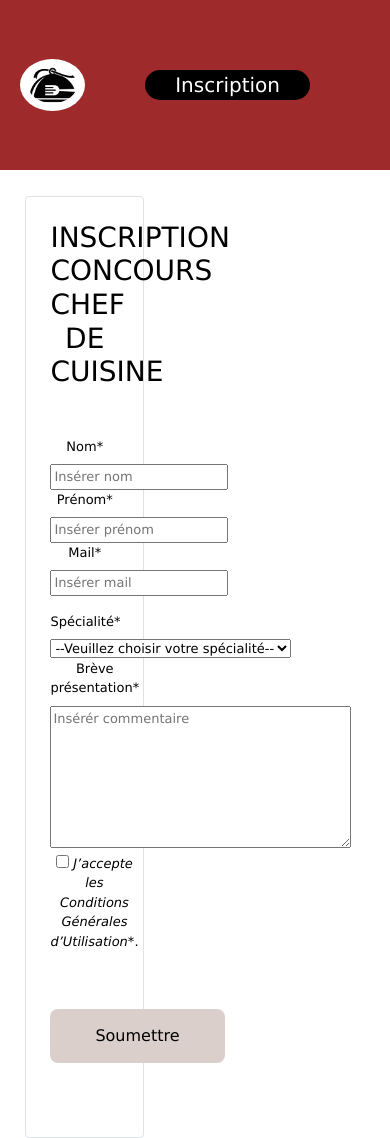
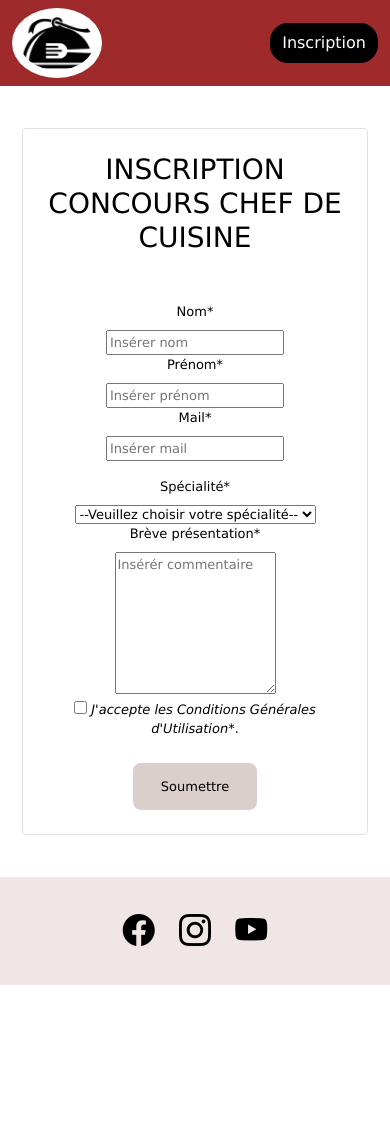
Before and after one commit to Aline-Horn/gastronomie, a plain HTML site: page inscription.html in a window 390 px wide. Shown: the top 1138 px of the page. After the commit the page ends 985 px from the top, so only its background shows below. Drawn offline with nearby package versions, Linux system fonts and the light colour scheme.

Commit message:
modification responsivite

```diff
--- a/css/style.css
+++ b/css/style.css
@@ -146,44 +146,44 @@ h1 {
 
 #button-formulaire {
   border: none;
-  color: white;
-  padding: 15px 45px;
-  margin: 50px 120px;
-  text-align: center;
-  text-decoration: none;
+  padding: 14px 28px;
+  border-radius: 8px;
+  background-color: rgb(219, 207, 204);
+  cursor: pointer;
+  transition: background-color 0.3s;
   display: inline-block;
-  font-size: 16px;
-  border-radius: 8px;
-  color: black;
-  background-color: rgb(219, 207, 204);
-  transition-duration: 0.4s;
-  cursor: pointer;
+  margin: 16px 0 0;
 }
 
 #formulaire-inscription {
   display: flex;
-  margin: 20px;
+  gap: 20px;
+  margin: 20px auto;
+  padding: 20px;
+  max-width: 1100px; /* evita estourar em telas grandes */
+  background-color: white;
   border: 2px solid white;
   border-radius: 10px;
-  padding: 1%;
-  justify-content: space-around;
-  background-color: white;
+  align-items: stretch; /* faz imagem “acompanhar” a altura */
 }
 
 #formulaire {
-  width: 35%;
-  flex-direction: column;
+  flex: 1; /* ocupa o espaço disponível */
+  min-width: 320px; /* evita ficar estreito demais */
 }
 
 #image-formulaire {
-  flex-direction: column;
-  width: 35%;
-  border-radius: 5px;
+  flex: 1;
+  min-width: 320px;
+  max-width: 520px; /* controla a largura máxima */
+  width: 100%;
+  height: auto;
+  object-fit: cover; /* “cola” e recorta sem deformar */
+  border-radius: 10px;
 }
 
 footer {
   background-color: rgb(240, 230, 230);
-  margin: 0 20px;
   flex-grow: 1; /* pour rester au milieu */
   text-align: center;
   padding: 30px 10px 30px;
@@ -197,31 +197,104 @@ footer {
 }
 
 @media screen and (max-width: 768px) {
+  /* NAV: menos alta + alinhamento correto */
+  nav {
+    padding: 8px 12px; /* deixa a nav mais “estreita” */
+    display: flex;
+    align-items: center;
+    justify-content: space-between;
+    flex-wrap: wrap; /* evita cortar itens */
+    gap: 8px;
+  }
+
+  /* Logo menor */
+  nav a img {
+    width: 90px; /* ajuste: 70–110px */
+    height: auto;
+  }
+
+  /* Se você tem título na nav e quer esconder */
+  nav h2 {
+    display: none;
+  }
+
+  /* Menu não cortar e ficar alinhado */
+  nav ul {
+    margin: 0;
+    padding: 0;
+    display: flex;
+    flex-wrap: wrap; /* permite quebrar linha */
+    gap: 8px;
+    justify-content: flex-end;
+    width: auto;
+  }
+
+  nav ul li {
+    list-style: none;
+  }
+
+  /* Link/botão "Inscription" não ficar cortado */
+  nav ul li a {
+    display: inline-block;
+    padding: 8px 12px;
+    font-size: 16px; /* diminui no mobile */
+    border-radius: 18px;
+    white-space: nowrap; /* evita quebra no meio */
+  }
+
+  #programmation h1,
+  #inscription h1 {
+    font-size: 1.4rem; /* ajuste: 1.1–1.5rem */
+    margin: 0.5rem 0;
+    text-align: center;
+  }
+
+  #programmation p,
+  #programmation li {
+    font-size: 0.9rem;
+  }
+
+  #programmation h3 {
+    font-size: 1.2rem;
+  }
+
+  .etapes {
+    justify-content: center; /* centraliza o groupe */
+    align-items: center;
+    text-align: center;
+  }
+
+  .etape {
+    text-align: center; /* centraliza texto de chaque étape */
+  }
+
+  /* Títulos das étapes */
+  .etape h3 {
+    font-size: 1.2rem; /* ligeiramente menor */
+  }
+
+  /* Texto das étapes */
+  .description-etape {
+    font-size: 0.9rem;
+  }
+
+  #button-inscription {
+    align-self: center; /* centraliza le bouton */
+    font-size: 1rem;
+  }
+
   #formulaire-inscription {
     flex-direction: column;
-    max-width: 90%;
-  }
-
-  img,
-  video {
-    max-width: 100%;
   }
 
   #image-formulaire {
     display: none;
   }
-  nav h2 {
-    display: none;
-  }
+
   main {
     flex-wrap: wrap;
     display: flex;
     justify-content: center;
     font-size: small;
   }
-
-  #button-inscription,
-  #button-formulaire {
-    margin-left: auto;
-  }
 }
--- a/inscription.html
+++ b/inscription.html
@@ -18,15 +18,15 @@
       integrity="sha384-tViUnnbYAV00FLIhhi3v/dWt3Jxw4gZQcNoSCxCIFNJVCx7/D55/wXsrNIRANwdD"
       crossorigin="anonymous"
     />
-    <link href="https://fonts.googleapis.com/css2?family=Playfair+Display&family=Poppins&display=swap" rel="stylesheet">
+    <link
+      href="https://fonts.googleapis.com/css2?family=Playfair+Display&family=Poppins&display=swap"
+      rel="stylesheet"
+    />
   </head>
   <body>
     <nav>
       <a href="index.html"
-        ><img
-          src="css\images\logo-gastronomie.png"
-          alt="logo"
-          width="150"
+        ><img src="css\images\logo-gastronomie.png" alt="logo" width="150"
       /></a>
 
       <h2 id="slogan"><strong>Le meilleur de la gastronomie à Lyon</strong></h2>
@@ -37,8 +37,15 @@
 
     <main class="background-formulaire">
       <section id="formulaire-inscription">
-        <form action="" method="get" id="formulaire" class="bg-white border p-4 rounded text-center">
-          <h3 class="mb-5" id="inscription-chef">INSCRIPTION CONCOURS CHEF DE CUISINE</h3>
+        <form
+          action=""
+          method="get"
+          id="formulaire"
+          class="bg-white border p-4 rounded text-center"
+        >
+          <h3 class="mb-5" id="inscription-chef">
+            INSCRIPTION CONCOURS CHEF DE CUISINE
+          </h3>
           <label for="nom">Nom*</label><br />
           <input
             type="text"
@@ -90,26 +97,22 @@
           <label for="presentation">Brève présentation*</label><br />
           <textarea
             rows="7"
-            cols="40"
             name="commentaire"
             id="commentaire"
             placeholder="Insérér commentaire"
           ></textarea>
 
           <label>
-            <input type="checkbox" required>
-            <em>J’accepte les Conditions Générales d’Utilisation*</a></em>.
+            <input type="checkbox" required />
+            <em>J'accepte les Conditions Générales d'Utilisation*</em>.
           </label>
 
-          <button id="button-formulaire" type="submit">
-            Soumettre
-          </button>
+          <button id="button-formulaire" type="submit">Soumettre</button>
         </form>
         <img
           id="image-formulaire"
           src="css\images\platting-4282016_1920.jpg"
           alt="image-chef"
-          width="300"
         />
       </section>
 
```
Also changed, not shown: index.html (+3 -3 lines).
